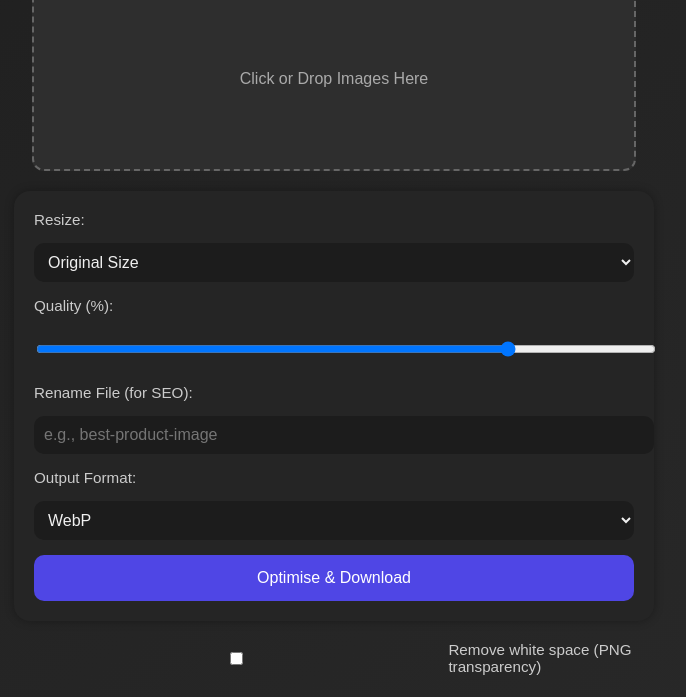
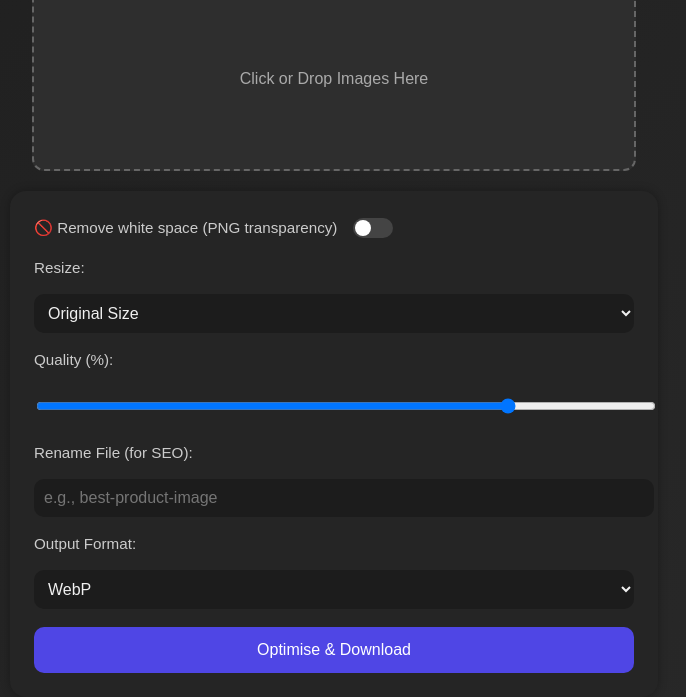
Before and after one commit to kfnuk/image-resizer, a plain HTML site: page index.html in a window 1280 px wide. Shown: the part 103-800 px from the top of the page, without its empty margins (306-992 px from the left). Drawn offline with Linux system fonts and the light colour scheme.

Commit message:
Update index.html

```diff
--- a/index.html
+++ b/index.html
@@ -85,6 +85,7 @@
     background: #6366f1;
   }
   #preview-canvas {
+    margin-bottom: 40px;
     margin-top: 25px;
     max-width: 100%;
     max-height: 500px;
@@ -110,7 +111,30 @@
 <h1>Landing Page Image Optimiser</h1>
 <div id="upload-area">Click or Drop Images Here</div>
 <input type="file" id="file-input" accept="image/*">
-<div class="controls">
+<div class="controls" style="padding: 24px; gap: 18px;">
+  <label id="auto-trim-label" style="display: flex; align-items: center; gap: 12px; cursor: pointer; transition: color 0.3s;">
+  <span id="auto-trim-text" style="font-size: 0.95rem; color: #ccc;">🚫 Remove white space (PNG transparency)</span>
+  <input type="checkbox" id="auto-trim" style="appearance: none; width: 40px; height: 20px; background: #444; border-radius: 20px; position: relative; outline: none; cursor: pointer; transition: background 0.3s;">
+</label>
+<style>
+  #auto-trim:checked {
+    background: #6366f1;
+  }
+  #auto-trim::before {
+    content: '';
+    position: absolute;
+    width: 16px;
+    height: 16px;
+    border-radius: 50%;
+    background: white;
+    top: 2px;
+    left: 2px;
+    transition: transform 0.3s;
+  }
+  #auto-trim:checked::before {
+    transform: translateX(20px);
+  }
+</style>
   <label>Resize:</label>
   <select id="resize-option">
     <option value="original">Original Size</option>
@@ -134,10 +158,6 @@
     <option value="image/png">PNG</option>
   </select>
   <button onclick="processImage()">Optimise & Download</button>
-</div>
-<div id="auto-trim-container">
-  <input type="checkbox" id="auto-trim">
-  <label for="auto-trim">Remove white space (PNG transparency)</label>
 </div>
 <canvas id="preview-canvas"></canvas>
 <script>
@@ -253,6 +273,16 @@ function processImage() {
     link.click();
   }, format, quality);
 }
+document.getElementById('auto-trim').addEventListener('change', function () {
+  const labelText = document.getElementById('auto-trim-text');
+  if (this.checked) {
+    labelText.textContent = '✅ Remove white space (PNG transparency)';
+    labelText.style.color = '#22c55e';
+  } else {
+    labelText.textContent = '🚫 Remove white space (PNG transparency)';
+    labelText.style.color = '#ccc';
+  }
+});
 </script>
 </body>
 </html>
```
